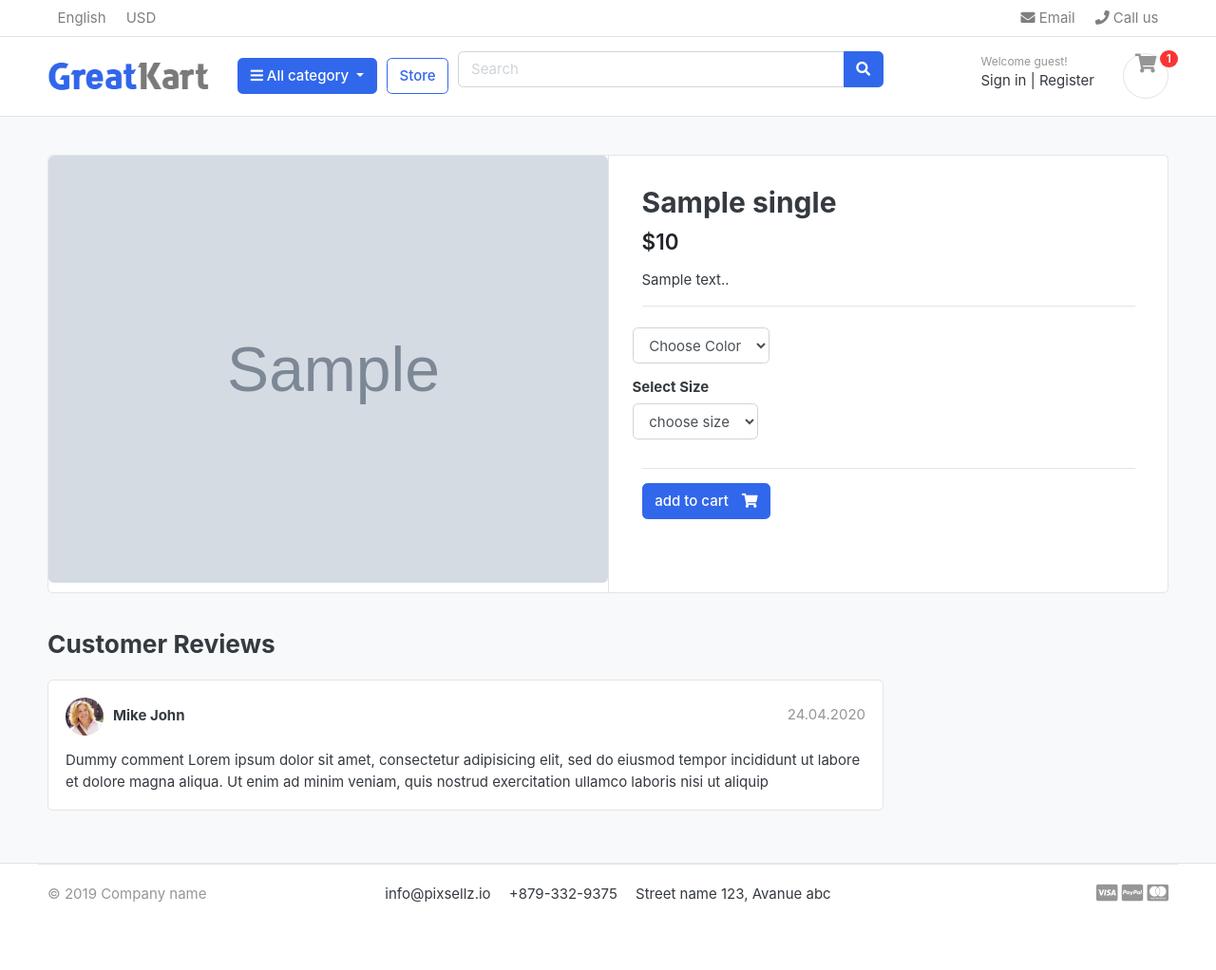
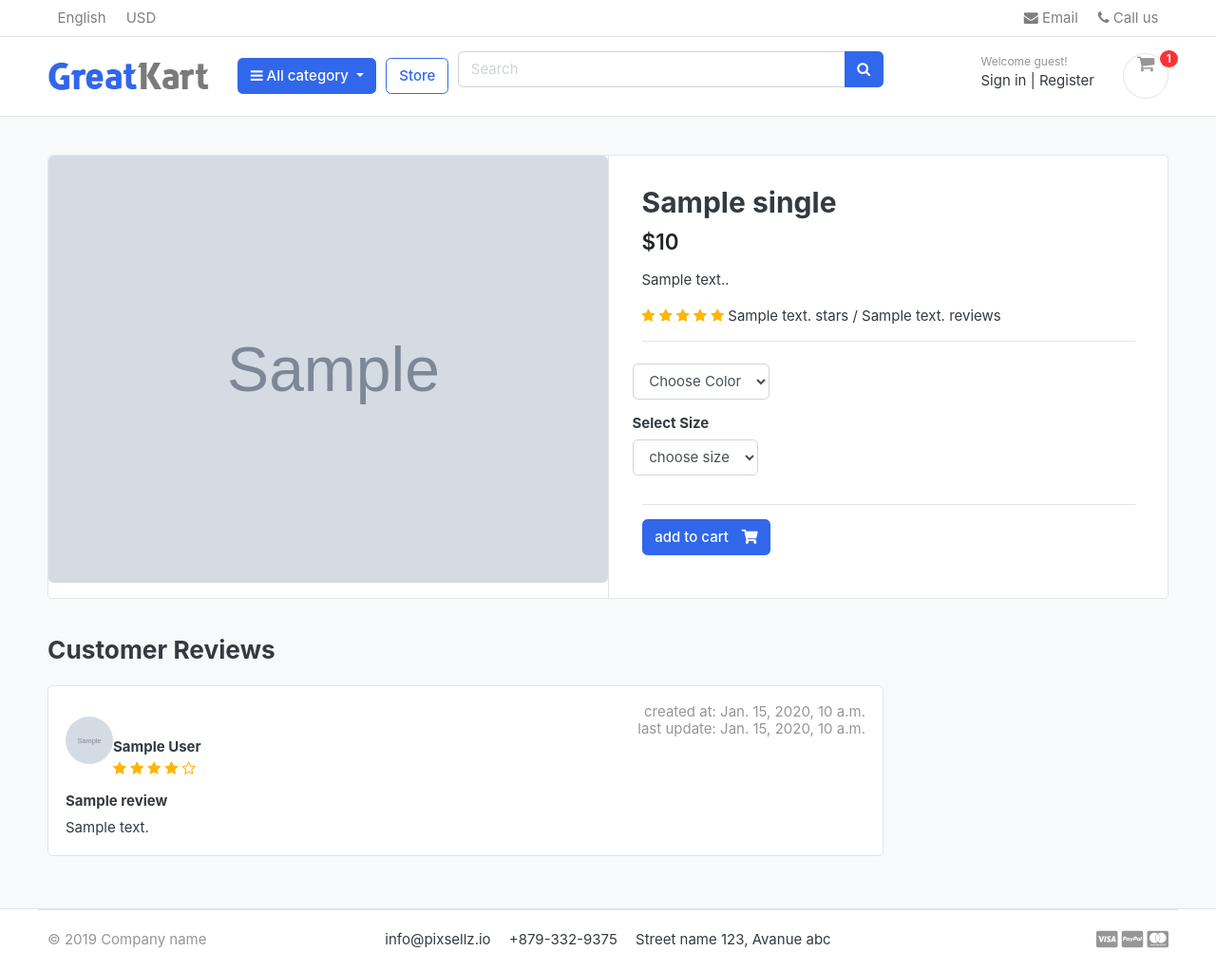
Before and after one commit to mohamed-mashaly1403/greatCart-django-python, a Django app: template Cart/templates/store/product_details.html in a window 1280 px wide. Shown: the whole page at 95% size. Before the commit the page ends 951 px from the top, so only its background shows below. Run offline with Django 3.2, Linux system fonts and the light colour scheme; the template is opened without the code that fills it: most values are stand-ins (such as "Sample title", 1, 10 or a date in 2020); grey boxes marked "Sample" are stand-in pictures; some libraries are stand-ins or nearby versions; some web fonts are replaced.

Commit message:
30-11-2021

```diff
--- /dev/null
+++ b/Cart/Cart/static/css/custom.css
@@ -0,0 +1,37 @@
+.rate > input{
+display: none ;
+}
+.rate {
+display: inline-block;
+border:0;
+}
+.rate > label{
+float:right;
+}
+.rate > label::before{
+    display: inline-block;
+    font-size: 1.1rem;
+    content: "\f005";
+    font-family: fontAwesome;
+    margin: 0;
+    padding: 0.3rem 0.2rem;
+    cursor: pointer;
+
+}
+.rate .half::before{
+    content: "\f089";
+    position: absolute;
+    padding-right: 0;
+}
+input:checked ~ label, label:hover ~ label{
+
+    color: #ffb503;
+
+}
+input:checked + label:hover, input:checked ~ label:hover,input:checked ~ label:hover ~label,label:hover ~ input:checked  ~label{
+
+    color:#cc9000;
+}
+.rating-star i{
+color: #ffb503 !important;
+}
--- a/Cart/accounts/models.py
+++ b/Cart/accounts/models.py
@@ -38,6 +38,7 @@ class account(AbstractBaseUser):
     email = models.EmailField(max_length=100,unique=True)
     username = models.CharField(max_length=50)
     phone = models.CharField(max_length=20)
+    user_img = models.ImageField(upload_to="img/users", blank=True)
     joined_date = models.DateTimeField(auto_now_add=True)
     last_login = models.DateTimeField(auto_now_add=True)
     is_superadmin = models.BooleanField(default=False)
--- a/Cart/store/urls.py
+++ b/Cart/store/urls.py
@@ -5,6 +5,7 @@ urlpatterns = [
 
     path('', views.store, name='store'),
     path('category/<slug:cat_slug>/', views.store, name='products_by_cat'),
+    path('submit_review/<int:product_id>/', views.submit_review, name='submit_review'),
     path('category/<slug:cat_slug>/<slug:product_slug>', views.product_details, name='product_details'),
     path('search', views.search, name='search'),
 
--- a/Cart/templates/base.html
+++ b/Cart/templates/base.html
@@ -24,6 +24,11 @@
 <!-- custom style -->
 <link href="{% static 'css/ui.css' %}" rel="stylesheet" type="text/css"/>
 <link href="{% static 'css/responsive.css' %}" rel="stylesheet" media="only screen and (max-width: 1200px)" />
+    <link href="{% static 'css/custom.css' %}" rel="stylesheet" type="text/css"/>
+    <link rel="stylesheet" href="https://cdnjs.cloudflare.com/ajax/libs/font-awesome/4.7.0/css/font-awesome.min.css">
+
+
+
 
 <!-- custom javascript -->
 <script src="{% static 'js/script.js' %}" type="text/javascript"></script>
--- a/Cart/templates/store/product_details.html
+++ b/Cart/templates/store/product_details.html
@@ -1,6 +1,6 @@
 {%extends 'base.html'%}
 {% block content %}
-<section class="section-content padding-y bg">
+<section class="section-content padding-y bg" xmlns="http://www.w3.org/1999/html">
 <div class="container">
 
 <!-- ============================ COMPONENT 1 ================================= -->
@@ -27,6 +27,18 @@
 
 <p>{{single.product_desc}}.</p>
 
+<div class="rating-star">
+
+					<span>
+						<i class="fa fa-star{% if single.averagereview < 0.5%}-o{% elif single.averagereview >= 0.5 and single.averagereview < 1 %}-half-o{%endif%}" aria-hidden="true"></i>
+						<i class="fa fa-star{% if single.averagereview < 1.5%}-o{% elif single.averagereview >= 1.5 and single.averagereview < 2 %}-half-o{%endif%}" aria-hidden="true"></i>
+						<i class="fa fa-star{% if single.averagereview < 2.5%}-o{% elif single.averagereview >= 2.5 and single.averagereview < 3 %}-half-o{%endif%}" aria-hidden="true"></i>
+						<i class="fa fa-star{% if single.averagereview < 3.5%}-o{% elif single.averagereview >= 3.5 and single.averagereview < 4 %}-half-o{%endif%}" aria-hidden="true"></i>
+						<i class="fa fa-star{% if single.averagereview < 4.5%}-o{% elif single.averagereview >= 4.5 and single.averagereview < 5 %}-half-o{%endif%}" aria-hidden="true"></i>
+
+					</span>
+	<span>{{single.averagereview}} stars / {{single.countreview}} review{{single.countreview|pluralize:'s'}}</span>
+				</div>
 
 <hr>
 	<div class="row">
@@ -83,25 +95,71 @@
 		<h3>Customer Reviews </h3>
 
 	</header>
+				{%if user.is_authenticated  %}
+				{% if Orderproduct  %}
+				<form action="{% url 'submit_review' single.id %}" method="POST">
+					{% csrf_token %}
+					<h5>Write your review </h5>
+					<div>
+						<label>Rating</label>
+						<br>
+						<div class="rate">
+							<input name="rating" type="radio" id="rating10" value="5" required><label for="rating10" title="5"></label>
+							<input name="rating" type="radio" id="rating9" value="4.5" required><label for="rating9" title="4.5" class="half"></label>
+							<input name="rating" type="radio" id="rating8" value="4" required><label for="rating8" title="4"></label>
+							<input name="rating" type="radio" id="rating7" value="3.5" required><label for="rating7" title="3.5" class="half"></label>
+							<input name="rating" type="radio" id="rating6" value="3" required><label for="rating6" title="3"></label>
+							<input name="rating" type="radio" id="rating5" value="2.5" required><label for="rating5" title="2.5" class="half"></label>
+							<input name="rating" type="radio" id="rating4" value="2" required><label for="rating4" title="2"></label>
+							<input name="rating" type="radio" id="rating3" value="1.5" required><label for="rating3" title="1.5" class="half"></label>
+							<input name="rating" type="radio" id="rating2" value="1" required><label for="rating2" title="1"></label>
+							<input name="rating" type="radio" id="rating1" value="0.5" required><label for="rating1" title="0.5" class="half"></label>
+						</div>
+						<br>
+<!--						rating stars-->
+						<label>Review Title:</label>
+						<input type="text" name="subject" class="form-control" >
+						<br>
+						<label>Review: </label>
+						<textarea name="review" rows="4" class="form-control"> </textarea>
+							<br>
+						<input type="submit" value="submit" class="btn btn-primary">
 
+					</div>
+				</form>
+				{%endif %}
+				{%endif %}
+{% for review in reviews%}
 	<article class="box mb-3">
 		<div class="icontext w-100">
-			<img src="./images/avatars/avatar1.jpg" class="img-xs icon rounded-circle">
+			<img width="50" height="50"  class="rounded-circle" src="{{review.user.user_img.url}}">
+
 			<div class="text">
-				<span class="date text-muted float-md-right">24.04.2020 </span>
-				<h6 class="mb-1">Mike John </h6>
+
+				<span class="date text-muted float-md-right">created at: {{review.created_date}} </span> <br>
+								<span class="date text-muted float-md-right">last update: {{review.updated_date}} </span> <br>
+								<h6 class="mb-1">{{review.user.first_name}} {{review.user.last_name}}</h6>
+				<div class="rating-star">
+					<span>
+						<i class="fa fa-star{% if review.rating == 0.5%}-half-o{% elif review.rating < 1 %}-o{%endif%}" aria-hidden="true"></i>
+						<i class="fa fa-star{% if review.rating == 1.5%}-half-o{% elif review.rating < 2 %}-o{%endif%}" aria-hidden="true"></i>
+						<i class="fa fa-star{% if review.rating == 2.5%}-half-o{% elif review.rating < 3 %}-o{%endif%}" aria-hidden="true"></i>
+						<i class="fa fa-star{% if review.rating == 3.5%}-half-o{% elif review.rating < 4 %}-o{%endif%}" aria-hidden="true"></i>
+						<i class="fa fa-star{% if review.rating == 4.5%}-half-o{% elif review.rating < 5 %}-o{%endif%}" aria-hidden="true"></i>
+
+					</span>
+				</div>
+
 
 			</div>
 		</div> <!-- icontext.// -->
 		<div class="mt-3">
+			<h6>{{review.subject}}</h6>
 			<p>
-				Dummy comment Lorem ipsum dolor sit amet, consectetur adipisicing elit, sed do eiusmod
-				tempor incididunt ut labore et dolore magna aliqua. Ut enim ad minim veniam,
-				quis nostrud exercitation ullamco laboris nisi ut aliquip
-			</p>
+				{{review.review}}
 		</div>
 	</article>
-
+{%endfor%}
 
 
 	</div> <!-- col.// -->
```
Also changed, not shown: Cart/store/admin.py (+4 -13 lines), Cart/store/form.py (added, +9 -0 lines), Cart/store/models.py (+47 -7 lines), Cart/store/views.py (+40 -2 lines), Cart/store/migrations/0004_ratingreview.py (added).
